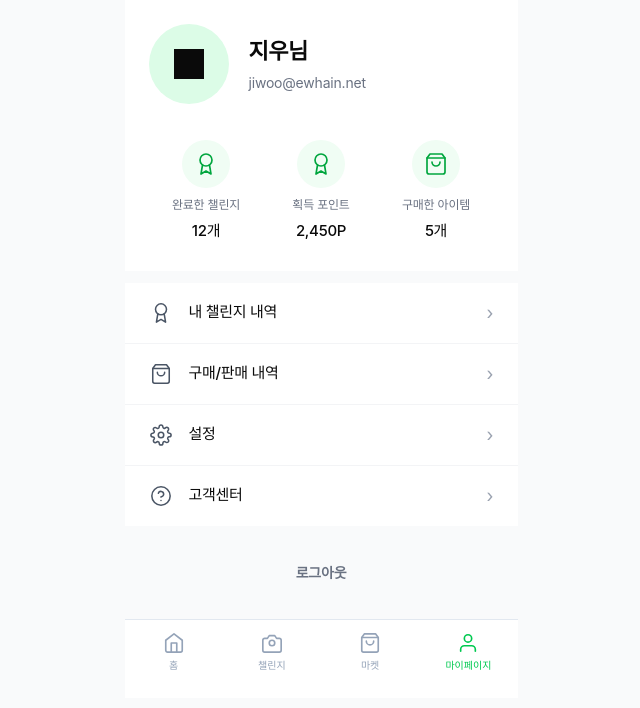
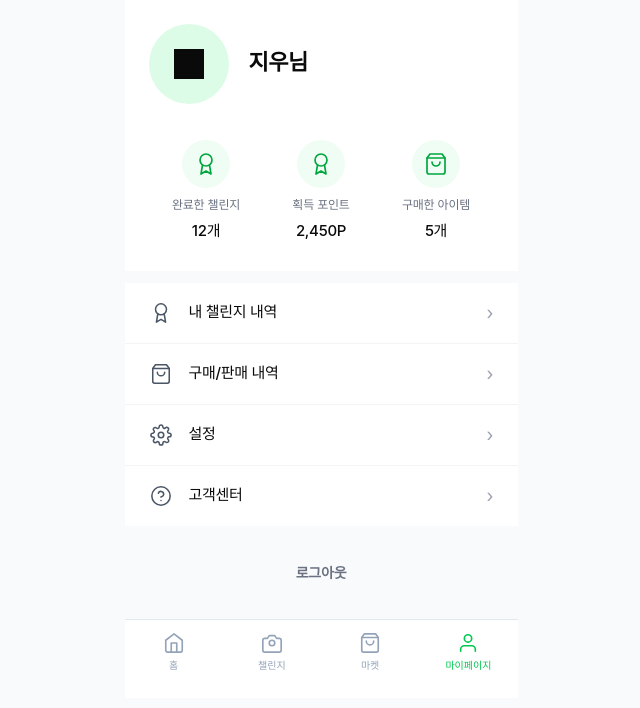
Before and after one commit to Eunjae17/SocialVenture, a Next.js app: page /mypage in a window 1280 px wide. Shown: the top 708 px of the page, without its empty margins (319-959 px from the left). Built offline with nearby package versions, Linux system fonts and the light colour scheme.

Commit message:
마이페이지: 이메일 주소 제거

```diff
--- a/src/app/mypage/page.js
+++ b/src/app/mypage/page.js
@@ -62,7 +62,6 @@ export default function MypagePage() {
             </div>
             <div className="profile-info">
               <div className="profile-name">{nickname}님</div>
-              <div className="profile-email">jiwoo@ewhain.net</div>
             </div>
           </div>
           <div className="stats-row">
```
